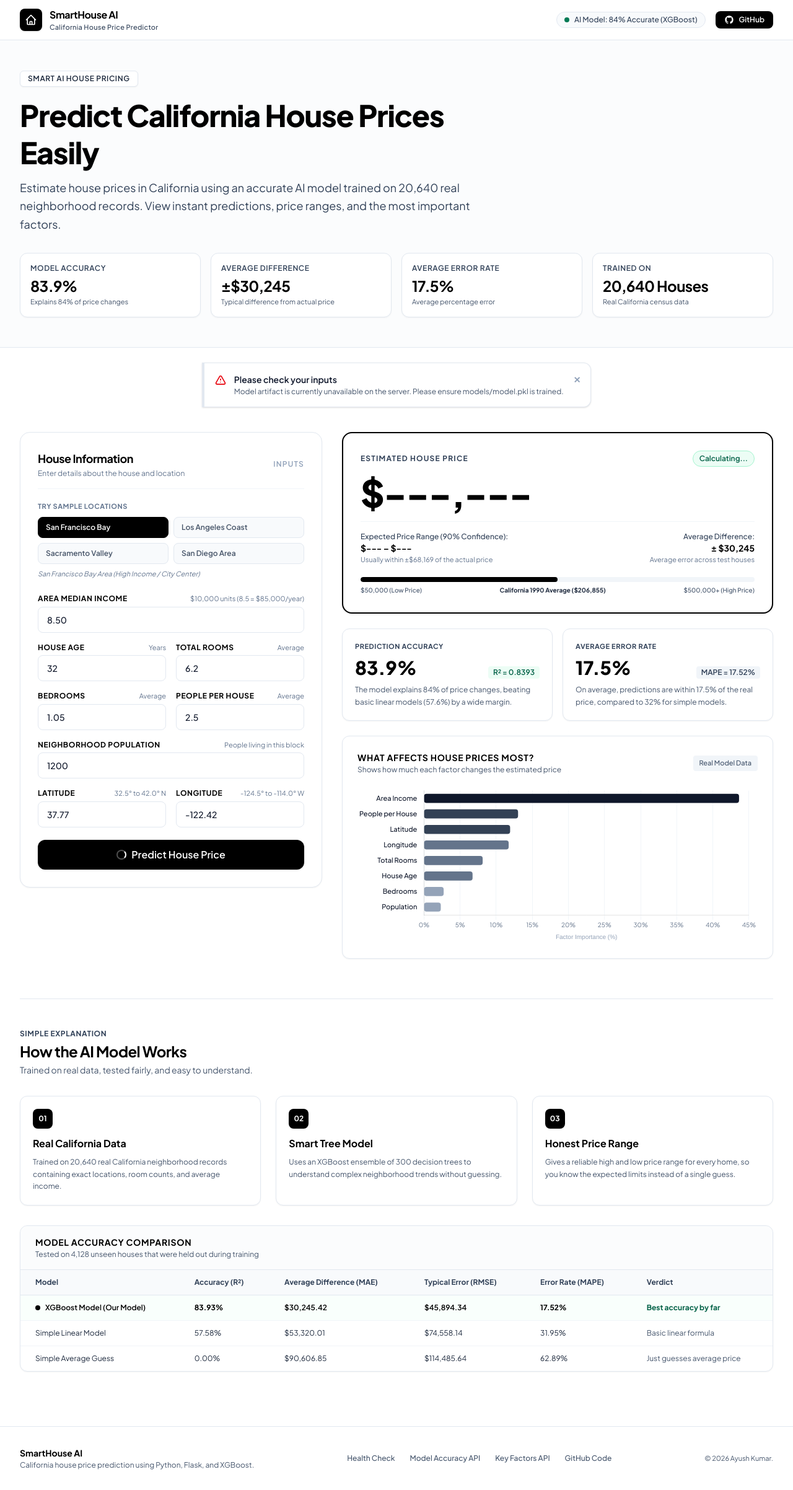
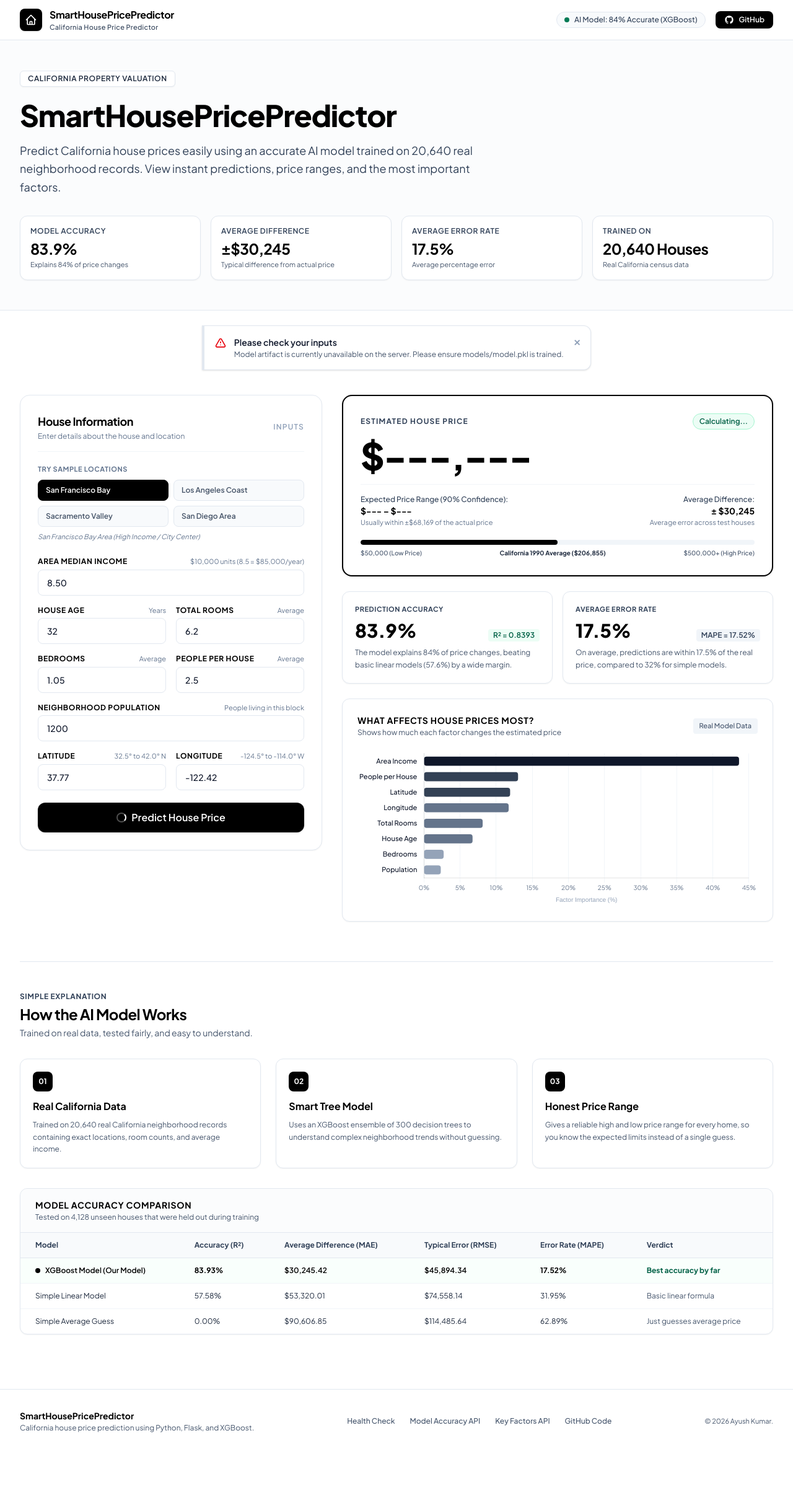
Before and after one commit to AyushKumar-12345/SmartHousePricePredictor, a Flask app: page / in a window 1280 px wide. Shown: the whole page at 62% size. After the commit the page ends 2311 px from the top, so only its background shows below. Run offline with Flask 3, Linux system fonts and the light colour scheme; style sheets or scripts are compiled from the project's sources.

Commit message:
feat: update project branding everywhere to SmartHousePricePredictor

```diff
--- a/package.json
+++ b/package.json
@@ -1,7 +1,7 @@
 {
   "name": "smarthousepricepredictor",
   "version": "1.0.0",
-  "description": "SmartHouse AI — California Property Valuation Engine",
+  "description": "SmartHousePricePredictor — California Property Valuation Engine",
   "scripts": {
     "build:css": "npx @tailwindcss/cli -i ./static/css/input.css -o ./static/css/tailwind.min.css --minify"
   },
--- a/static/js/script.js
+++ b/static/js/script.js
@@ -1,5 +1,5 @@
 /**
- * SmartHouse AI — Client Controller
+ * SmartHousePricePredictor — Client Controller
  * Simple, friendly, and clean JavaScript for house price predictions.
  */
 
--- a/templates/index.html
+++ b/templates/index.html
@@ -3,7 +3,7 @@
 <head>
     <meta charset="UTF-8">
     <meta name="viewport" content="width=device-width, initial-scale=1.0">
-    <title>SmartHouse AI — California House Price Predictor</title>
+    <title>SmartHousePricePredictor — California House Price Predictor</title>
     <meta name="description" content="Simple, fast, and accurate house price predictions for California using machine learning.">
 
     <!-- Compiled Production Tailwind CSS (Zero external CDN warning) -->
@@ -35,7 +35,7 @@
                     </svg>
                 </div>
                 <div>
-                    <span class="text-base font-bold tracking-tight text-black">SmartHouse AI</span>
+                    <span class="text-base font-bold tracking-tight text-black">SmartHousePricePredictor</span>
                     <span class="text-[11px] block text-slate-700 font-medium tracking-wide">California House Price Predictor</span>
                 </div>
             </div>
@@ -60,13 +60,13 @@
         <div class="max-w-7xl mx-auto px-4 sm:px-6 lg:px-8">
             <div class="max-w-3xl">
                 <div class="inline-flex items-center gap-2 px-3 py-1 rounded-md bg-white border border-slate-200 text-slate-800 text-xs font-semibold uppercase tracking-wider mb-4 shadow-xs">
-                    Smart AI House Pricing
+                    California Property Valuation
                 </div>
                 <h1 class="text-3xl sm:text-4xl lg:text-5xl font-extrabold text-black tracking-tight leading-tight">
-                    Predict California House Prices Easily
+                    SmartHousePricePredictor
                 </h1>
                 <p class="mt-3 text-base sm:text-lg text-slate-700 leading-relaxed font-normal">
-                    Estimate house prices in California using an accurate AI model trained on 20,640 real neighborhood records. View instant predictions, price ranges, and the most important factors.
+                    Predict California house prices easily using an accurate AI model trained on 20,640 real neighborhood records. View instant predictions, price ranges, and the most important factors.
                 </p>
             </div>
 
@@ -416,7 +416,7 @@
     <footer class="bg-white border-t border-slate-200 mt-12 py-8 text-xs text-slate-600">
         <div class="max-w-7xl mx-auto px-4 sm:px-6 lg:px-8 flex flex-col sm:flex-row items-center justify-between gap-4">
             <div>
-                <p class="font-bold text-black text-sm">SmartHouse AI</p>
+                <p class="font-bold text-black text-sm">SmartHousePricePredictor</p>
                 <p class="mt-0.5 text-slate-600">California house price prediction using Python, Flask, and XGBoost.</p>
             </div>
             <div class="flex items-center gap-6">
```
Also changed, not shown: tests/test_app.py (+1 -1 lines), README.md, 1 other file.
